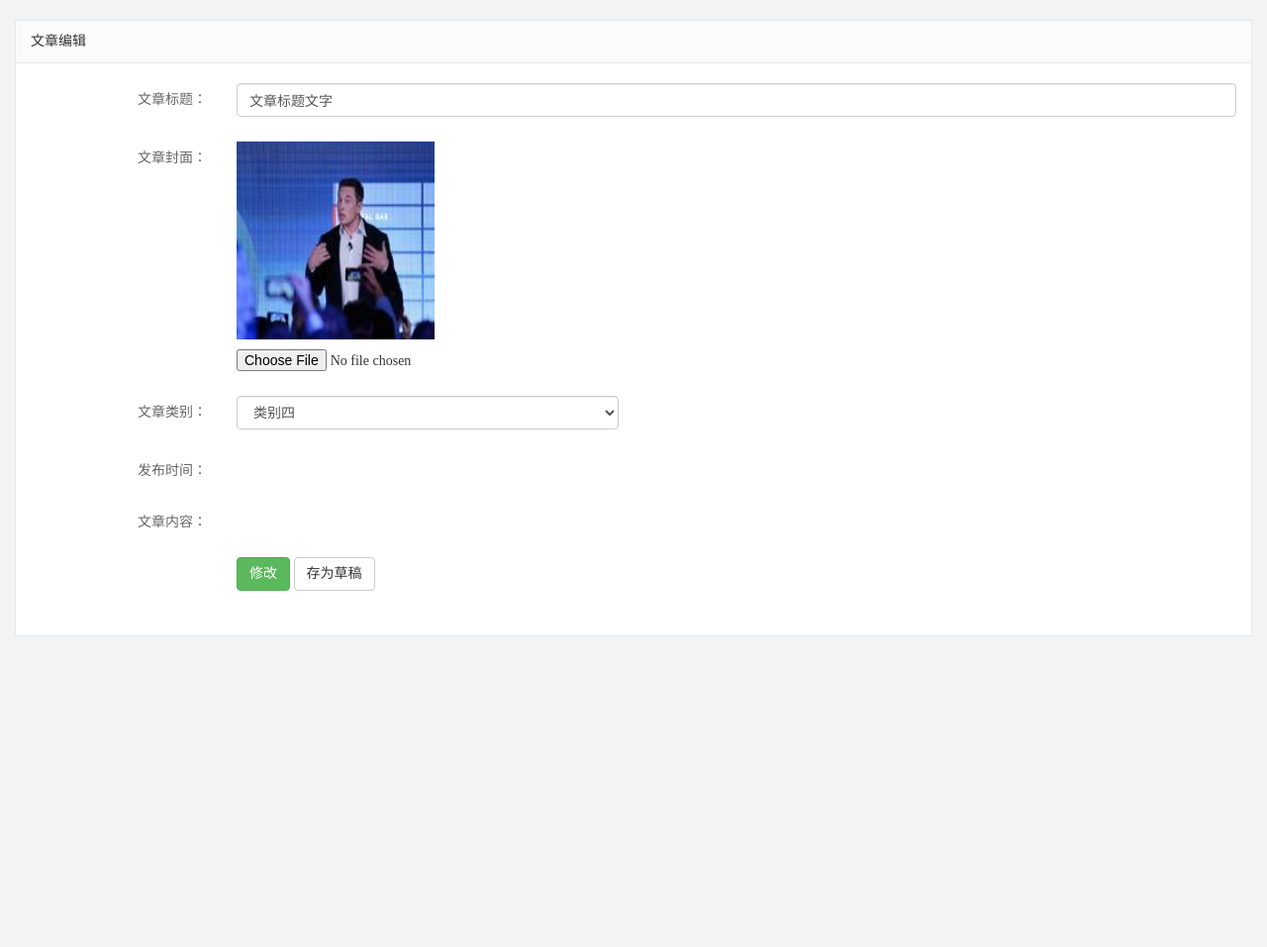
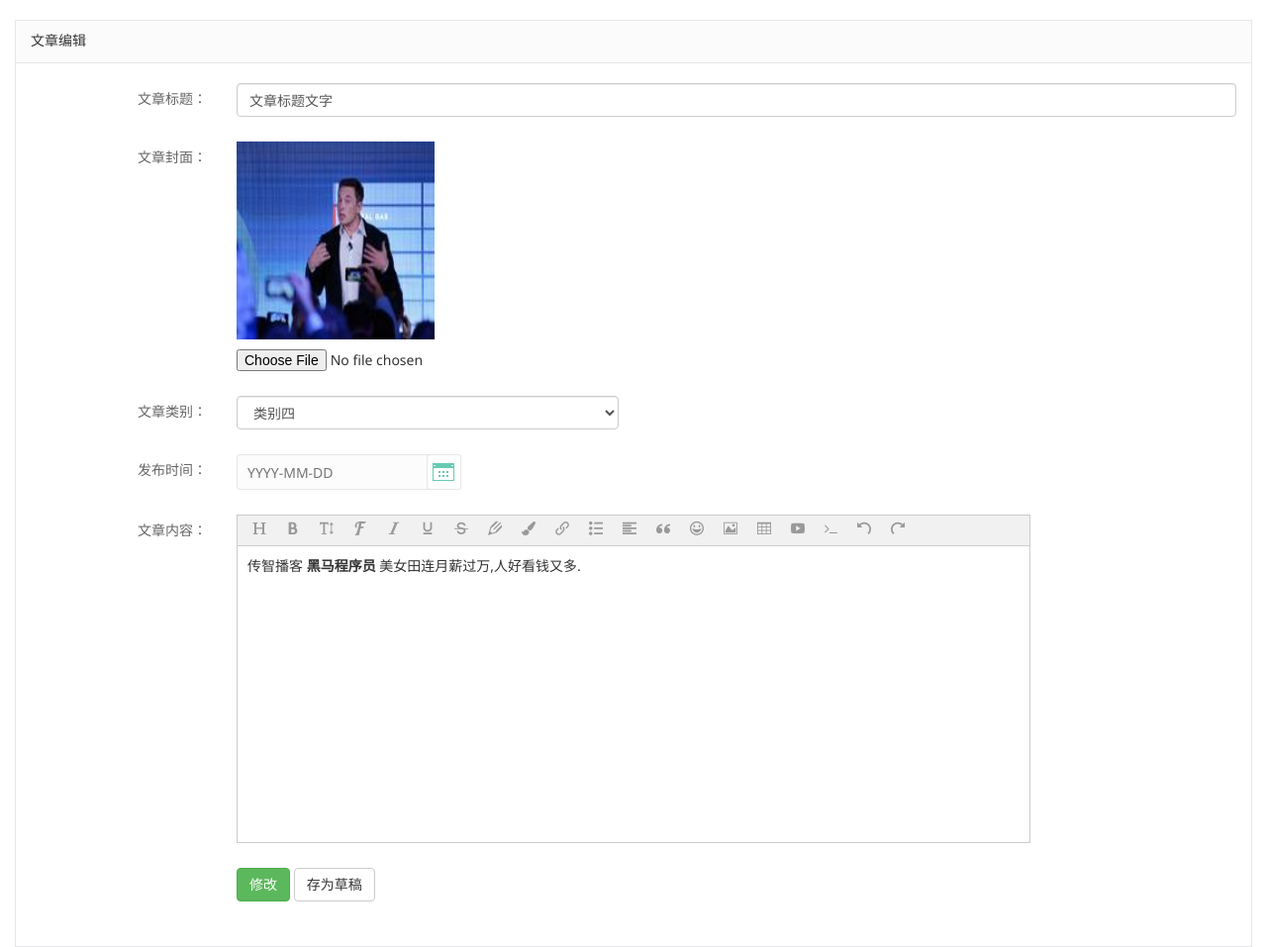
Before and after one commit to onlyzhong/big-news, a plain HTML site: page admin/article_edit.html in a window 1280 px wide. Shown: the whole page at 99% size. Before the commit the page ends 800 px from the top, so only its background shows below. Drawn offline with Linux system fonts and the light colour scheme; no server answers.

Commit message:
文章编辑页面渲染完成

```diff
--- a/admin/article_edit.html
+++ b/admin/article_edit.html
@@ -10,10 +10,19 @@
     <link rel="stylesheet" href="css/reset.css">
     <link rel="stylesheet" href="css/iconfont.css">
     <link rel="stylesheet" href="css/main.css">
+
     <!-- jq -->
     <script src="./libs/jquery-1.12.4.min.js"></script>
+    <!-- 导入时间插件 -->
+    <link rel="stylesheet" href="./libs/jedate/css/jeDate-test.css">
+    <link rel="stylesheet" href="./libs/jedate/css/jedate.css">
+    <script src="./libs/jedate/js/jedate.js"></script>
+    <!-- 引入富文本插件 -->
+    <script src="./libs/wangEditor.js"></script>
     <!-- 模板引擎 -->
     <script src="./libs/template-web.js"></script>
+
+    <script src="./libs/http.js"></script>
 </head>
 
 <body>
@@ -50,12 +59,18 @@
                 </div>
                 <div class="form-group">
                     <label class="col-sm-2 control-label">发布时间：</label>
-                    <div class="col-sm-4">
+                    <!-- 日期插件结构 -->
+                    <div class="col-sm-4 jeinpbox">
+                        <input type="text" name="date" class="jeinput" id="testico" placeholder="YYYY-MM-DD">
+                        <div class="icons jebtns"
+                            onclick="jeDate('#testico',{zIndex:20999,trigger:false,format: 'YYYY-MM-DD'})">
+                        </div>
                     </div>
                 </div>
                 <div class="form-group">
                     <label for="inputEmail3" class="col-sm-2 control-label">文章内容：</label>
-                    <div class="col-sm-10">
+                    <div class="col-sm-8" id="editor">
+                        <p>传智播客 <b>黑马程序员</b> 美女田连月薪过万,人好看钱又多.</p>
                     </div>
                 </div>
                 <div class="form-group">
@@ -67,6 +82,81 @@
             </form>
         </div>
     </div>
+    </div>
+    <script id="art_cate_temp" type="text/html">
+        {{each data v}}
+        <option value="{{v.id}}">{{v.name}}</option>
+        {{/each}}
+    </script>
+    <script>
+        //入口函数
+        $(function () {
+            //获取artile_list页面传递过来的文章id
+            var articleId = window.location.href.split('=')[1];
+            console.log(articleId);
+
+            //根据文章id发送ajax请求获取该文章的详细信息
+            setTimeout(function () {
+                $.ajax({
+                    url: BigNew.article_search,
+                    data: {
+                        id: articleId
+                    },
+                    success: function (backData) {
+                        //console.log(backData);
+                        if (backData.code == 200) {
+                            //把对应的详细信息显示在对应的标签上.
+                            $('#inputTitle').val(backData.data.title); //文章标题
+                            $('.article_cover').attr('src', backData.data.cover); //文章预览图
+                            $('select.category').val(backData.data.categoryId); //文章类别
+                            $('#testico').val(backData.data.date); //文章发布时间
+                            editor.txt.html(backData.data.content); //文章内容
+                        }
+                    }
+                });
+            }, 0);
+
+            //图片预览
+            $('#inputCover').on('change', function () {
+                var fileIcon = this.files[0];
+                var url = URL.createObjectURL(fileIcon);
+                $(this).prev().attr('src', url);
+            });
+
+            //发送ajax请求获取所有的文章类别
+            $.ajax({
+                type: 'get',
+                url: BigNew.category_list,
+                success: function (backData) {
+                    if (backData.code == 200) {
+                        //模板引擎渲染数据
+                        $('select.category').html(template('art_cate_temp', backData));
+                    }
+                }
+            });
+
+            // 编辑页使用日期插件 jeDate
+            jeDate("#testico", {
+                zIndex: 20999,
+                format: "YYYY-MM-DD",
+                isTime: false,
+                minDate: "2014-09-19 00:00"
+            });
+
+            //编辑页使用富文本编辑器  wangEditor
+            var E = window.wangEditor;
+            var editor = new E('#editor');
+            // 或者 var editor = new E( document.getElementById('editor') )
+            editor.create()
+
+
+
+
+        });
+    </script>
+
+
+
 </body>
 
 </html>
```
